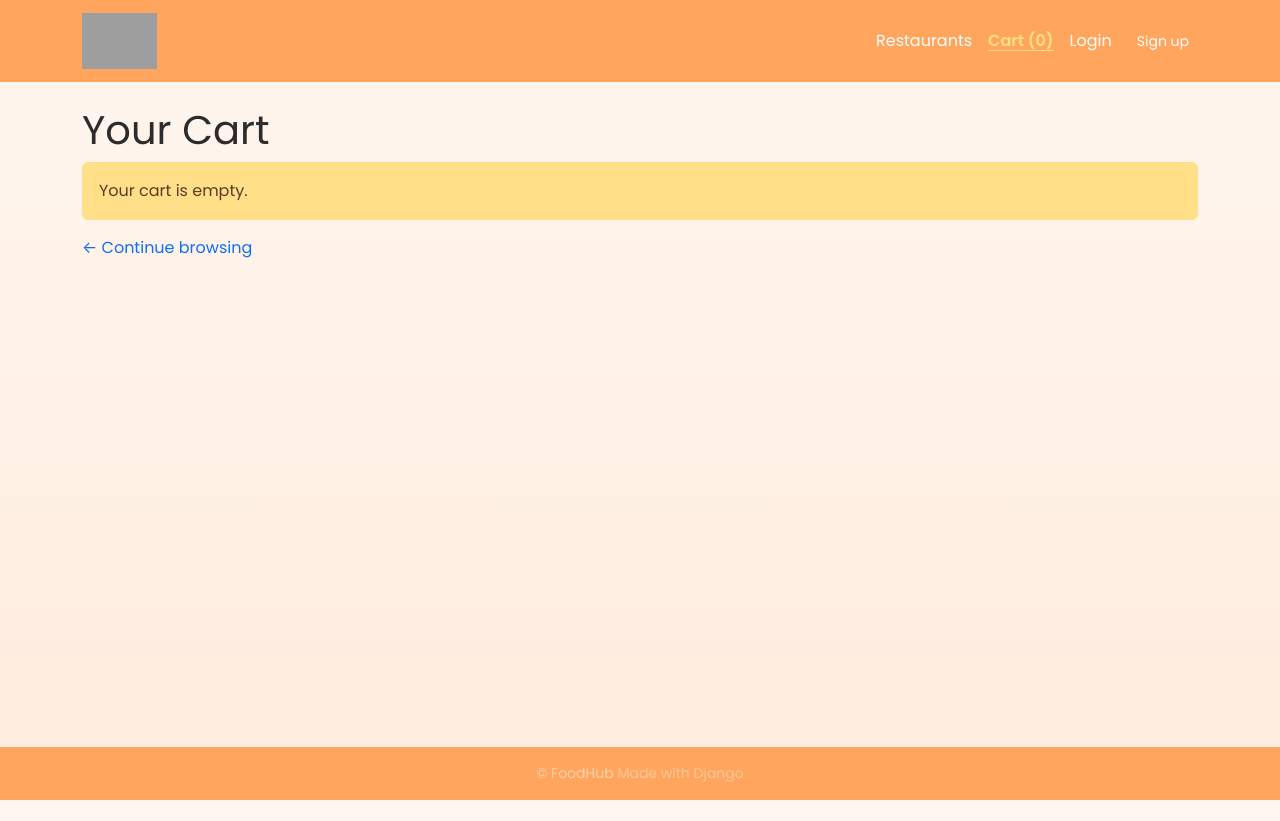
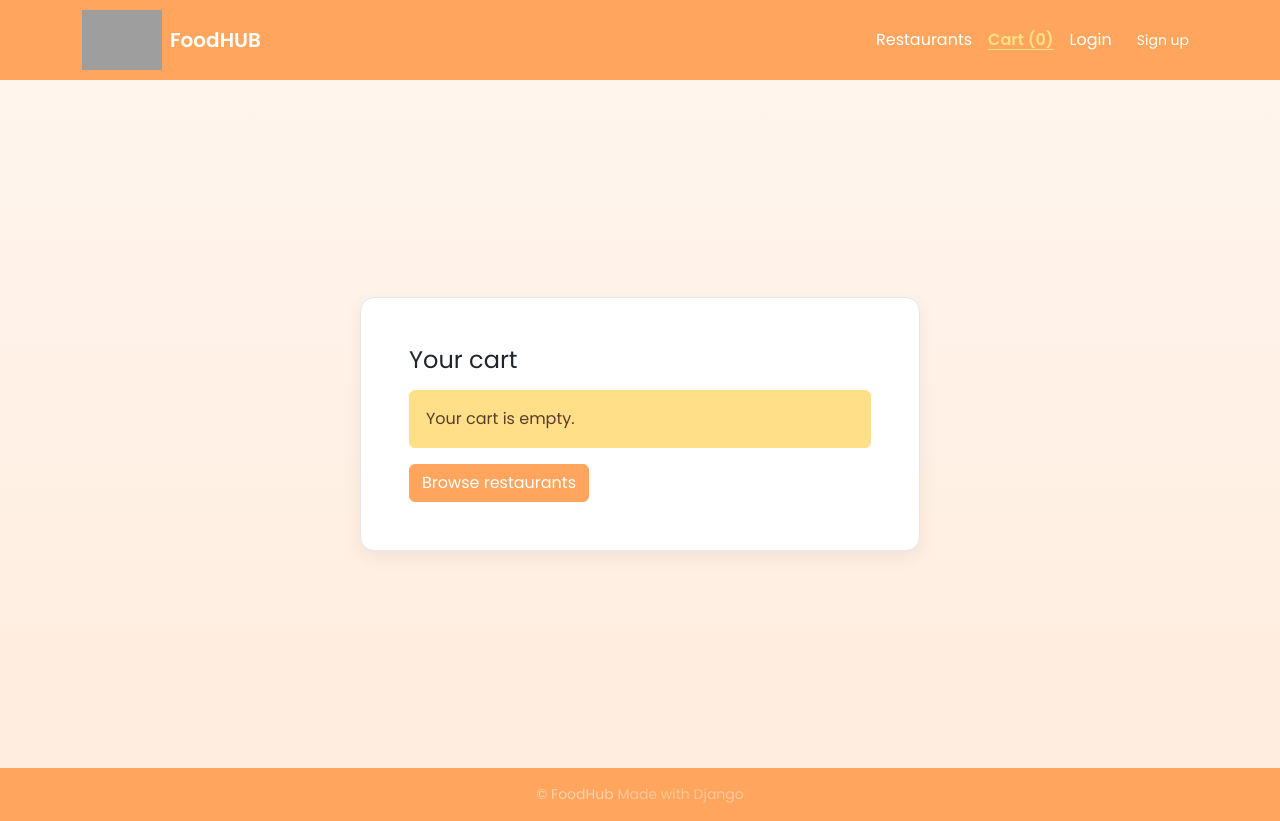
Before and after one commit to Saretta1194/FoodHUB, a Django app: page /orders/cart/ in a window 1280 px wide. Before the commit the page ends 800 px from the top, so only its background shows below. Run offline with Django 4.2, Linux system fonts and the light colour scheme; grey boxes are pictures that could not be loaded.

Commit message:
Restyle bootstrap cart page

```diff
--- a/core/static/core/css/site.css
+++ b/core/static/core/css/site.css
@@ -28,12 +28,13 @@
 
   /*Navbar*/
   .navbar{
+    height: 80px;
     background-color: #FFA55D;
-    min-height: 64px;
   }
   .navbar .navbar-brand img{
-    height: 56px;
+    height: 60px;
     width: auto;
+    object-fit: contain;
   }
 
 /* Navbar active/hover */
--- a/orders/templates/orders/cart_detail.html
+++ b/orders/templates/orders/cart_detail.html
@@ -1,44 +1,70 @@
 {% extends "base.html" %}
 {% block content %}
-<h1>Your Cart</h1>
+<section class="form-page">
+  <div class="card form-card">
+    <div class="card-body p-4 p-md-5">
+      <h1 class="h4 mb-3">Your cart</h1>
 
       {% if items %}
-<table>
+        <div class="table-responsive">
+          <table class="table align-middle">
+            <thead>
               <tr>
-    <th>Dish</th><th>Quantity</th><th>Line total</th><th>Actions</th>
+                <th>Dish</th>
+                <th class="text-end">Unit price</th>
+                <th class="text-center" style="width:160px;">Quantity</th>
+                <th class="text-end">Line total</th>
+                <th class="text-end" style="width:140px;"></th>
               </tr>
+            </thead>
+            <tbody>
               {% for it in items %}
                 <tr>
-    <td>{{ it.dish.name }}</td>
                   <td>
-      <form method="post" action="{% url 'orders:cart_update' it.dish.id %}" style="display:inline">
+                    <strong>{{ it.dish.name }}</strong>
+                  </td>
+                  <td class="text-end">€ {{ it.dish.price|floatformat:2 }}</td>
+
+                  {# Update quantity: reuse cart_add with new qty #}
+                  <td>
+                    <form method="post" action="{% url 'orders:cart_add' it.dish.id %}" class="d-flex justify-content-center gap-2">
                       {% csrf_token %}
-        <input type="number" name="quantity" value="{{ it.quantity }}" min="0" style="width:60px;">
-        <button type="submit">Update</button>
+                      <input type="number" name="qty" value="{{ it.quantity }}" min="1" class="form-control form-control-sm" style="width:80px;">
+                      <button type="submit" class="btn btn-sm btn-outline-primary">Update</button>
                     </form>
                   </td>
-    <td>{{ it.line_total|floatformat:2 }}</td>
-    <td>
-      <form method="post" action="{% url 'orders:cart_remove' it.dish.id %}" style="display:inline">
+
+                  <td class="text-end">€ {{ it.line_total|floatformat:2 }}</td>
+
+                  {# Remove item #}
+                  <td class="text-end">
+                    <form method="post" action="{% url 'orders:cart_remove' it.dish.id %}">
                       {% csrf_token %}
-        <button type="submit">Remove</button>
+                      <button type="submit" class="btn btn-sm btn-outline-danger">Remove</button>
                     </form>
                   </td>
                 </tr>
               {% endfor %}
+            </tbody>
+            <tfoot>
+              <tr>
+                <th colspan="3" class="text-end">Total</th>
+                <th class="text-end">€ {{ total|floatformat:2 }}</th>
+                <th></th>
+              </tr>
+            </tfoot>
           </table>
+        </div>
 
-<p><strong>Total:</strong> {{ total|floatformat:2 }}</p>
-
-<p>
-  {% if user.is_authenticated %}
-    <a href="{% url 'orders:checkout' %}">Proceed to checkout</a>
-  {% else %}
-    Please <a href="{% url 'login' %}">log in</a> to checkout.
-  {% endif %}
-</p>
+        <div class="d-flex justify-content-between mt-3">
+          <a href="{% url 'restaurants:public_list' %}" class="btn btn-outline-secondary">Continue shopping</a>
+          <a href="{% url 'orders:checkout' %}" class="btn btn-primary">Go to checkout</a>
+        </div>
       {% else %}
         <div class="alert alert-info">Your cart is empty.</div>
+        <a href="{% url 'restaurants:public_list' %}" class="btn btn-primary">Browse restaurants</a>
       {% endif %}
-<p><a href="{% url 'restaurants:public_list' %}">&larr; Continue browsing</a></p>
+    </div>
+  </div>
+</section>
 {% endblock %}
--- a/restaurants/templates/restaurants/public_detail.html
+++ b/restaurants/templates/restaurants/public_detail.html
@@ -19,6 +19,8 @@
         <div class="card h-100">
           {% if d.photo %}
             <img src="{{ d.photo.url }}" class="card-img-top" alt="{{ d.name }}">
+          {% else %}
+            <img src="{% static 'img/placeholder.png' %}" class="card-img-top" alt="{{ d.name }}">
           {% endif %}
           <div class="card-body d-flex flex-column">
             <h5 class="card-title">{{ d.name }}</h5>
--- a/templates/base.html
+++ b/templates/base.html
@@ -27,8 +27,8 @@
 
       <!-- Brand with logo -->
       <a class="navbar-brand d-flex align-items-center" href="{% url 'home' %}">
-        <img src="https://res.cloudinary.com/dvfo3mqdj/image/upload/v1756630780/ChatGPT_Image_31_ago_2025_10_59_19_ye8xl6.png" alt="FoodHub" class="me-2">
-        <span class="d-none d-sm-inline text-white fw-bold"></span>
+        <img src="https://res.cloudinary.com/dvfo3mqdj/image/upload/v1756631210/foodh_ac3ilg.png" alt="FoodHub" class="me-2">
+        <span class="d-none d-sm-inline text-white fw-bold">FoodHUB</span>
       </a>
 
       <!-- Hamburger x mobile -->
```
Also changed, not shown: orders/templates/orders/checkout.html (+33 -9 lines), restaurants/templates/restaurants/public_list.html (+20 -9 lines), core/static/core/img/placeholder.png (added). Lines whose indentation alone changed are shown as unchanged.
